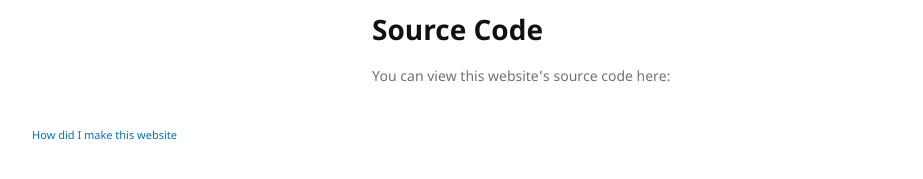
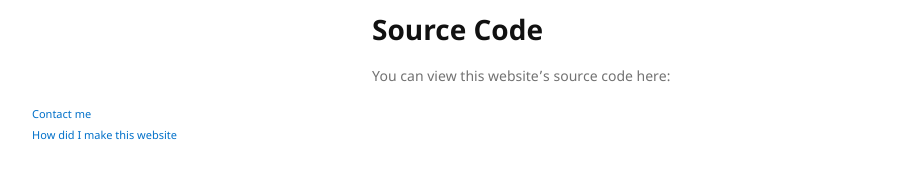
Before and after one commit to harveybia/haowensh.github.io, a Jekyll site: the page built from sitemaking.md, in a window 1280 px wide and 1025 px high. Shown: the part 811-990 px from the top of the window, without its empty margins (178-1101 px from the left). Built offline with Jekyll 4.4.1, drawn with Linux system fonts in a browser that asks for light colours; a script that is not in the unit is left out; our own code applies the rules of GitHub Pages for plain Markdown files.

Commit message:
added contact me

```diff
--- a/_includes/footer.html
+++ b/_includes/footer.html
@@ -1,5 +1,9 @@
 <footer>
   <p>
+    <small>
+      <a href="mailto:harvey.shi@yahoo.com">Contact me</a>
+    </small>
+    <br>
     <small>
       <a href="/sitemaking">How did I make this website</a>
     </small>
```
